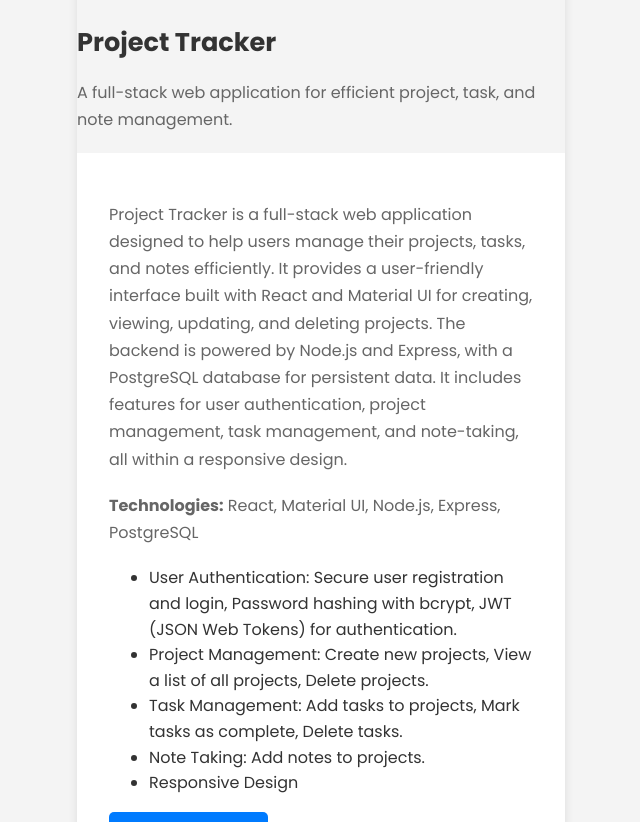
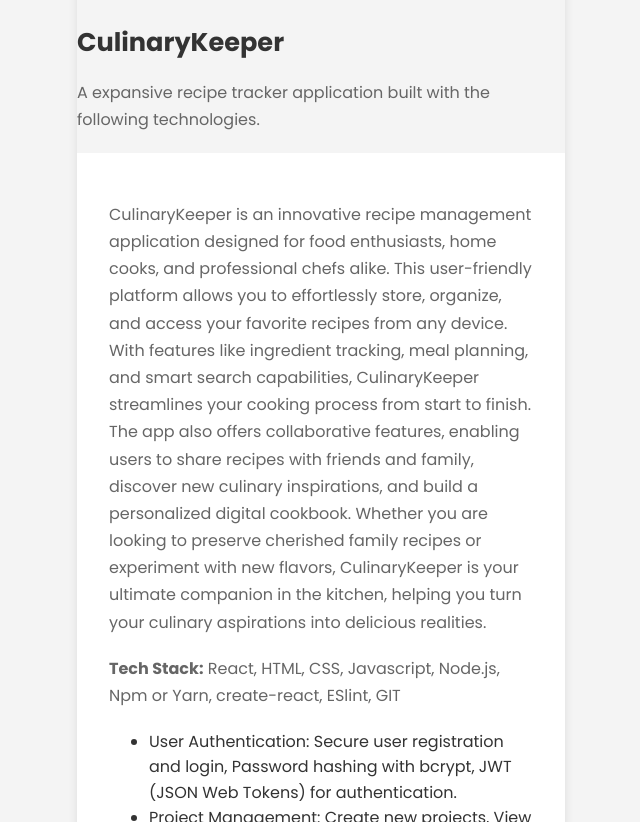
Before and after one commit to Freedomwithin/Jonathon.Koerner.Portfolio, a plain HTML site: page projects.html in a window 1280 px wide. Shown: the part 3598-4420 px from the top of the page, without its empty margins (51-691 px from the left). Drawn offline with Linux system fonts and the light colour scheme.

Commit message:
Update projects.html

```diff
--- a/projects.html
+++ b/projects.html
@@ -80,20 +80,7 @@
             </div>
             <div class="project">
                 <img src="" alt="Project Tracker">
-                <h3>Project Tracker</h3>
-                <p>A full-stack web application for efficient project, task, and note management.</p>
-                <div class="project-details">
-                    <p>Project Tracker is a full-stack web application designed to help users manage their projects, tasks, and notes efficiently. It provides a user-friendly interface built with React and Material UI for creating, viewing, updating, and deleting projects. The backend is powered by Node.js and Express, with a PostgreSQL database for persistent data. It includes features for user authentication, project management, task management, and note-taking, all within a responsive design.</p>
-                    <p><strong>Technologies:</strong> React, Material UI, Node.js, Express, PostgreSQL</p>
-                    <ul>
-                        <li>User Authentication: Secure user registration and login, Password hashing with bcrypt, JWT (JSON Web Tokens) for authentication.</li>
-                        <li>Project Management: Create new projects, View a list of all projects, Delete projects.</li>
-                        <li>Task Management: Add tasks to projects, Mark tasks as complete, Delete tasks.</li>
-                        <li>Note Taking: Add notes to projects.</li>
-                        <li>Responsive Design</li>
-                    </ul>
-                    <a href="#" class="project-link">Visit Website</a>
-                    <h4>CulinaryKeeper</h3>
+                <h3>CulinaryKeeper</h3>
                 <p>A expansive recipe tracker application built with the following technologies.</p>
                 <div class="project-details">
                     <p>CulinaryKeeper is an innovative recipe management application designed for food enthusiasts, home cooks, and professional chefs alike. This user-friendly platform allows you to effortlessly store, organize, and access your favorite recipes from any device. With features like ingredient tracking, meal planning, and smart search capabilities, CulinaryKeeper streamlines your cooking process from start to finish. The app also offers collaborative features, enabling users to share recipes with friends and family, discover new culinary inspirations, and build a personalized digital cookbook. Whether you are looking to preserve cherished family recipes or experiment with new flavors, CulinaryKeeper is your ultimate companion in the kitchen, helping you turn your culinary aspirations into delicious realities.</p>
```
